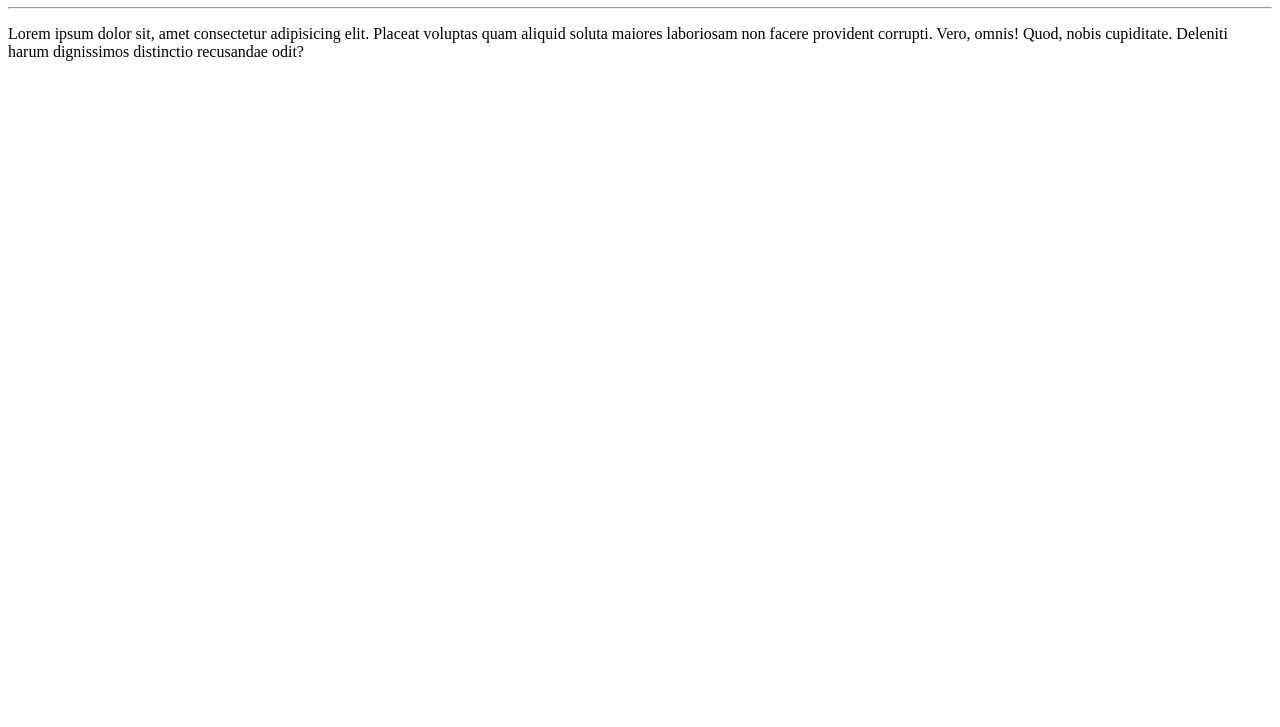
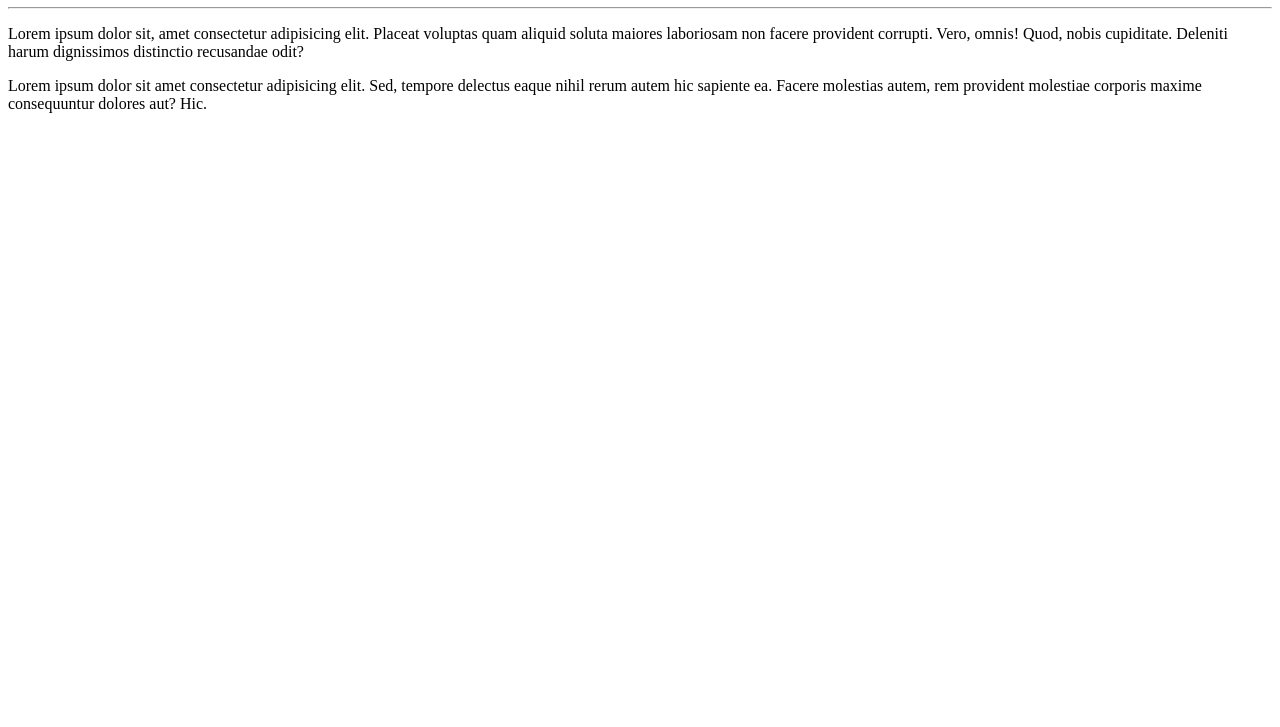
Before and after one commit to DevCarmona/Git-Github, a plain HTML site: page site-exemplo/index.html in a window 1280 px wide. Shown: the part 73-800 px from the top of the page. Drawn offline with Linux system fonts and the light colour scheme.

Commit message:
add um parágrafo

```diff
--- a/site-exemplo/index.html
+++ b/site-exemplo/index.html
@@ -10,5 +10,6 @@
     <h1>Olá, Mundo!</h1>
     <hr>
     <p>Lorem ipsum dolor sit, amet consectetur adipisicing elit. Placeat voluptas quam aliquid soluta maiores laboriosam non facere provident corrupti. Vero, omnis! Quod, nobis cupiditate. Deleniti harum dignissimos distinctio recusandae odit?</p>
+    <p>Lorem ipsum dolor sit amet consectetur adipisicing elit. Sed, tempore delectus eaque nihil rerum autem hic sapiente ea. Facere molestias autem, rem provident molestiae corporis maxime consequuntur dolores aut? Hic.</p>
 </body>
 </html>
```
